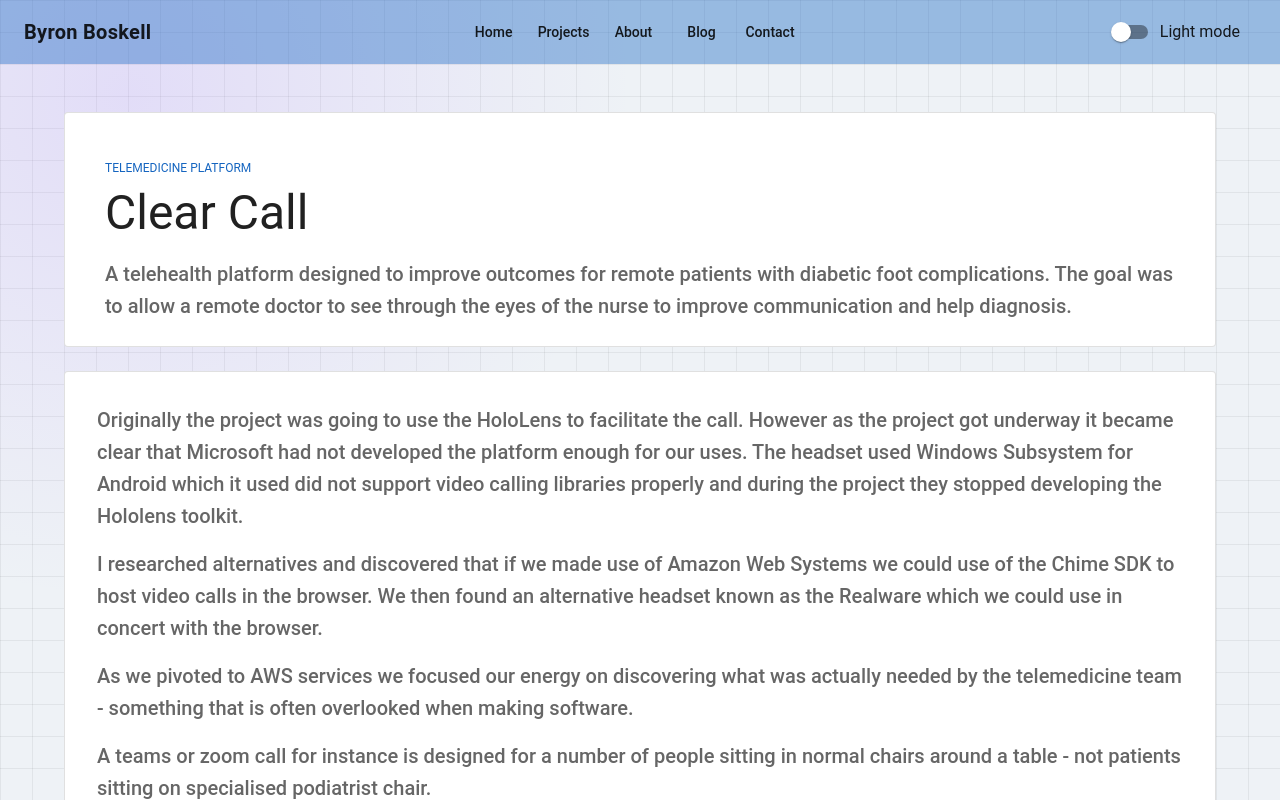
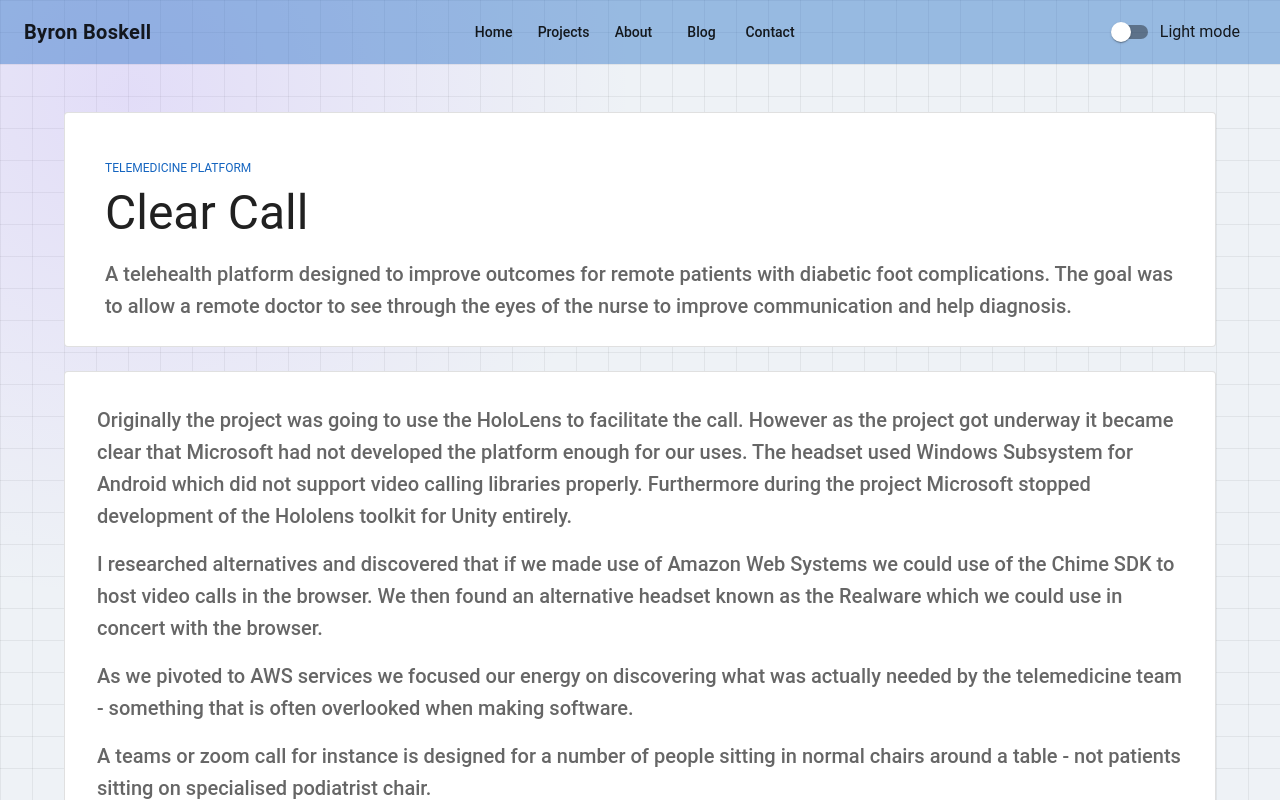
Before and after one commit to byronboskell/byronboskell.github.io, a React (Vite) app in the folder bbportfolio/: page /#/projects/telehealth in a window 1280 px wide. Shown: the top 800 px of the page. Built offline with nearby package versions, Linux system fonts and the light colour scheme.

Commit message:
clear call: adjusting text

```diff
--- a/bbportfolio/src/pages/clear-call-page.tsx
+++ b/bbportfolio/src/pages/clear-call-page.tsx
@@ -23,7 +23,7 @@ const ClearCallPage: React.FC = () => {
                     <CardContent sx={{ p: { xs: 3, md: 4 } }}>
                         <Stack spacing={2}>
                             <Typography variant="h6" component="p" color="text.secondary">
-                                Originally the project was going to use the HoloLens to facilitate the call. However as the project got underway it became clear that Microsoft had not developed the platform enough for our uses. The headset used Windows Subsystem for Android which it used did not support video calling libraries properly and during the project they stopped developing the Hololens toolkit.
+                                Originally the project was going to use the HoloLens to facilitate the call. However as the project got underway it became clear that Microsoft had not developed the platform enough for our uses. The headset used Windows Subsystem for Android which did not support video calling libraries properly. Furthermore during the project Microsoft stopped development of the Hololens toolkit for Unity entirely.
                             </Typography>
                             <Typography variant="h6" component="p" color="text.secondary">
                                 I researched alternatives and discovered that if we made use of Amazon Web Systems we could use of the Chime SDK to host video calls in the browser. We then found an alternative headset known as the Realware which we could use in concert with the browser.
```
